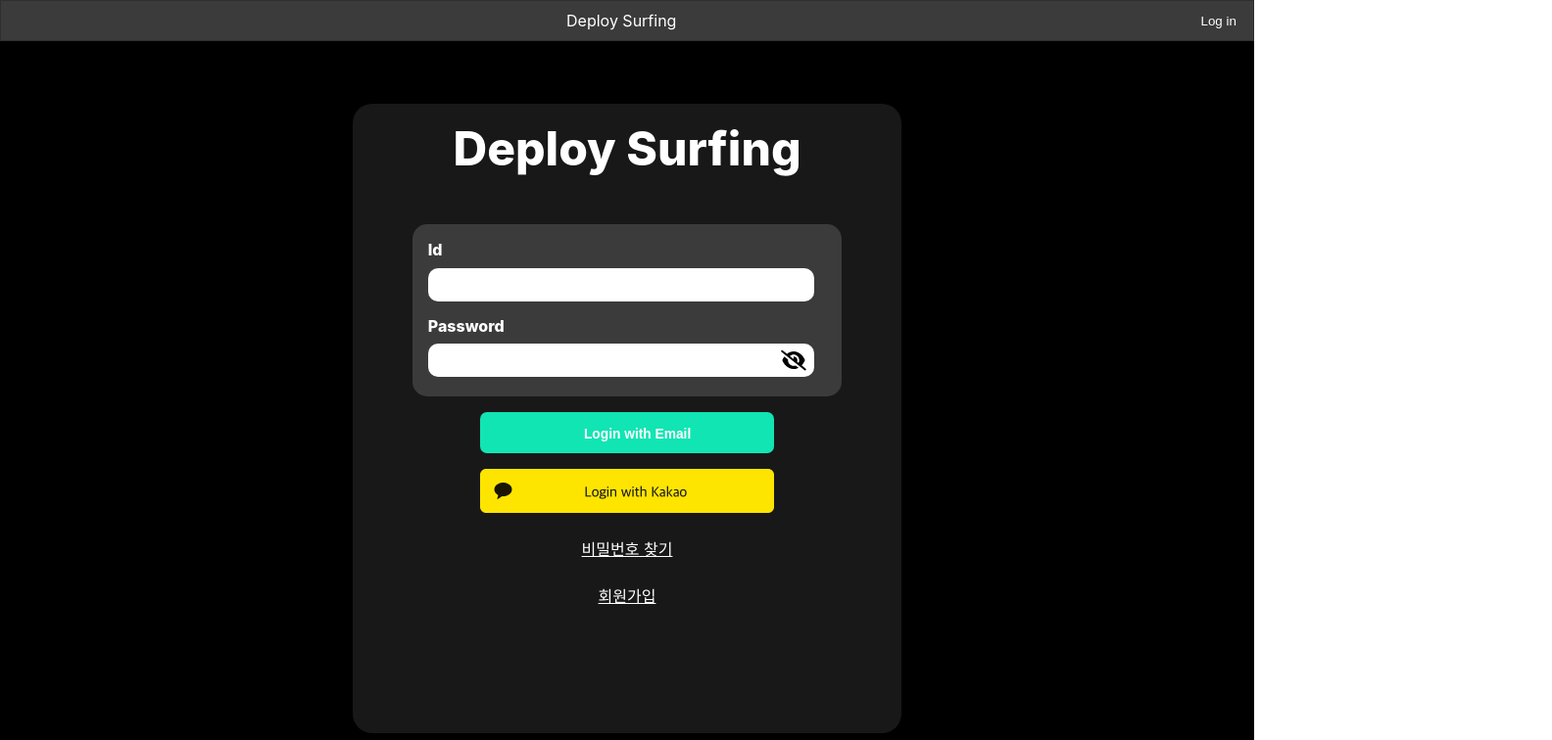
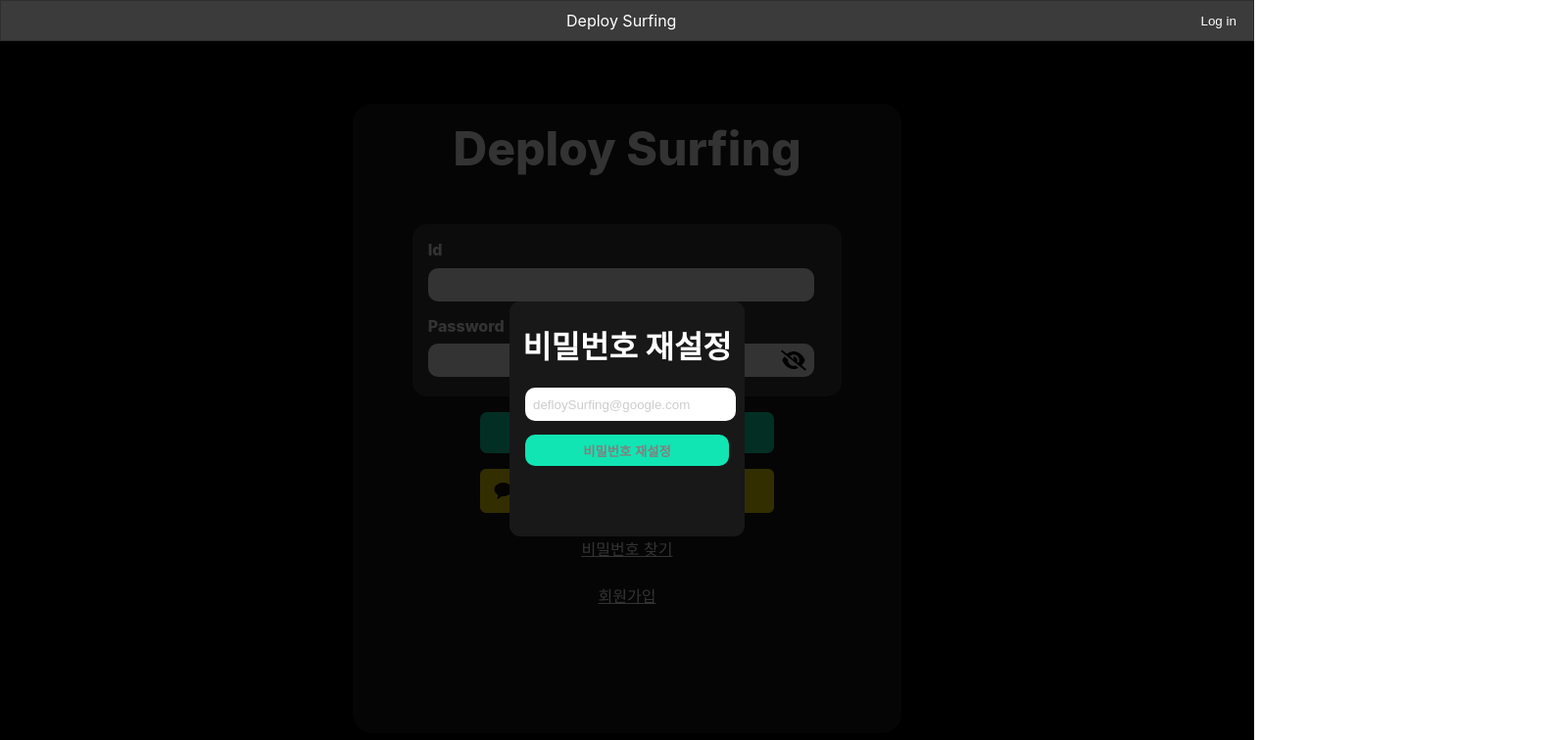
Before and after one commit to k-oyun/Deploy-Surfing, a React (Create React App) app in the folder deploysurfing/: page /login in a window 1280 px wide. Both pictures are taken after a click on the element "비밀번호 찾기". Shown: the top 756 px of the page at 98% size, 1584 px wide, since content can reach past the window. Built offline with nearby package versions, Linux system fonts and the light colour scheme.

Commit message:
design: 로그인 state에 따른 커서, 버튼 색상, 회원가입 모달 변경

```diff
--- a/deploysurfing/src/Routes/Login.tsx
+++ b/deploysurfing/src/Routes/Login.tsx
@@ -1,10 +1,14 @@
-import React, { useState } from "react";
+import React, { useEffect, useState } from "react";
 import styled from "styled-components";
 import Header from "../Components/Header";
 import Footer from "../Components/Footer";
 import { motion } from "framer-motion";
 import KakaoLoginWideImg from "../assets/images/kakao_login_medium_wide.png";
 import { useNavigate } from "react-router-dom";
+
+interface styleType {
+  isPasswordResetPossible?: boolean;
+}
 
 const Wrapper = styled.div`
   display: flex;
@@ -114,9 +118,9 @@
 const LoginBtn = styled.button`
   width: 59.7%;
   height: 2.62rem;
-  color: white;
-  font-weight: 700;
-  font-size: 0.86rem;
+  color: black;
+  font-weight: 400;
+  font-size: 0.9rem;
   margin-top: 1rem;
   margin-bottom: 1rem;
   padding-top: 0.3rem;
@@ -127,11 +131,92 @@
   cursor: pointer;
 `;
 
+const Modal = styled.div`
+  display: flex;
+  width: 100%;
+  height: 40.2rem;
+  margin-top: 5%;
+  margin-bottom: 7%;
+  justify-content: center;
+  align-items: center;
+  background-color: rgb(0, 0, 0, 0.8);
+  position: absolute;
+`;
+
+const EmailVerifyWrapper = styled.div`
+  display: flex;
+  flex-direction: column;
+  width: 15rem;
+  height: 15rem;
+  border-radius: 11px;
+  background-color: #181818;
+  z-index: 1;
+  /* justify-content: center; */
+  align-items: center;
+`;
+
+const EmailVerifyTxt = styled.h1`
+  color: white;
+`;
+
+const EmailVerifyRowWrapper = styled.div`
+  display: flex;
+  width: 100%;
+  height: 2rem;
+  justify-content: space-between;
+`;
+
+const EmailVerifyInput = styled.input`
+  width: 12.8rem;
+  height: 2rem;
+  border: none;
+  border-radius: 10px;
+  margin-left: 1rem;
+  padding-left: 0.5rem;
+  &::placeholder {
+    color: rgb(0, 0, 0, 0.2);
+  }
+`;
+
+const EmailVerifyStatusTxt = styled.span`
+  /* padding-left: 1rem; */
+  padding-top: 1rem;
+  color: white;
+  font-size: 0.9rem;
+  font-weight: 600;
+`;
+
+const ResendVerificationCodeBtn = styled.button<styleType>`
+  width: 87%;
+  height: 2rem;
+  border: none;
+  border-radius: 10px;
+  color: ${(props) => (props.isPasswordResetPossible ? "black" : "grey")};
+  margin-top: 1rem;
+  font-weight: 700;
+  cursor: ${(props) => (props.isPasswordResetPossible ? "pointer" : "default")};
+  background-color: ${(props) => props.theme.mainColor};
+`;
+
+const CloseModalSvg = styled(motion.svg)`
+  display: flex;
+  width: 1rem;
+  margin-left: 117rem;
+  margin-bottom: 50rem;
+  position: absolute;
+  cursor: pointer;
+`;
+
 function Login() {
   const [id, setId] = useState<string>("");
   const [password, setPassword] = useState<string>("");
-  const [isPasswordVisible, setIsPasswordVisible] =
-    useState<string>("password");
+  const [isModalVisible, setIsModalVisible] = useState<boolean>(false);
+  const [emailVerifyMessage, setEmailVerifyMessage] = useState<string>("");
+  const [isPasswordResetPossible, setIsPasswordResetPossible] =
+    useState<boolean>(false);
+  const [isPasswordVisible, setIsPasswordVisible] = useState<
+    "password" | "text"
+  >("password");
   const navigate = useNavigate();
 
   const onchangeId = (text: React.ChangeEvent<HTMLInputElement>) => {
@@ -140,10 +225,70 @@
   const onchangePassword = (text: React.ChangeEvent<HTMLInputElement>) => {
     setPassword(text.target.value);
   };
+
+  const onClickSendResetMail = () => {
+    if (isPasswordResetPossible && id.length !== 0) {
+      setEmailVerifyMessage("재설정 메일을 보내드렸어요!");
+    } else {
+      setEmailVerifyMessage("올바른 이메일 형식을 입력해주세요.");
+    }
+  };
+
+  const validateEmail = (email: React.ChangeEvent<HTMLInputElement>) => {
+    const emailRegExp =
+      /^[A-Za-z0-9_]+[A-Za-z0-9]*[@]{1}[A-Za-z0-9]+[A-Za-z0-9]*[.]{1}[A-Za-z]{1,3}$/;
+
+    if (!emailRegExp.test(email.target.value)) {
+      setEmailVerifyMessage("올바른 이메일 형식을 입력해주세요.");
+      setIsPasswordResetPossible(false);
+    } else {
+      setEmailVerifyMessage("올바른 이메일 형식입니다. ");
+      setIsPasswordResetPossible(true);
+    }
+  };
+  useEffect(() => {
+    console.log("isPasswordResetPossible 상태 변경:", isPasswordResetPossible);
+  }, [isPasswordResetPossible]);
+
   return (
     <>
       <Header />
       <Wrapper>
+        {isModalVisible ? (
+          <Modal>
+            <CloseModalSvg
+              xmlns="http://www.w3.org/2000/svg"
+              viewBox="0 0 384 512"
+              onClick={() => setIsModalVisible(false)}
+            >
+              <path
+                d="M376.6 84.5c11.3-13.6 9.5-33.8-4.1-45.1s-33.8-9.5-45.1 4.1L192 206 56.6 43.5C45.3 29.9 25.1 28.1 11.5 39.4S-3.9 70.9 7.4 84.5L150.3 256 7.4 427.5c-11.3 13.6-9.5 33.8 4.1 45.1s33.8 9.5 45.1-4.1L192 306 327.4 468.5c11.3 13.6 31.5 15.4 45.1 4.1s15.4-31.5 4.1-45.1L233.7 256 376.6 84.5z"
+                fill="white"
+              />
+            </CloseModalSvg>
+            <EmailVerifyWrapper>
+              <EmailVerifyTxt>비밀번호 재설정</EmailVerifyTxt>
+              <EmailVerifyRowWrapper>
+                <EmailVerifyInput
+                  placeholder="defloySurfing@google.com"
+                  onChange={(text) => {
+                    onchangeId(text);
+                    validateEmail(text);
+                  }}
+                ></EmailVerifyInput>
+              </EmailVerifyRowWrapper>
+              <ResendVerificationCodeBtn
+                isPasswordResetPossible={isPasswordResetPossible}
+                onClick={() => {
+                  onClickSendResetMail();
+                }}
+              >
+                비밀번호 재설정
+              </ResendVerificationCodeBtn>
+              <EmailVerifyStatusTxt>{emailVerifyMessage}</EmailVerifyStatusTxt>
+            </EmailVerifyWrapper>
+          </Modal>
+        ) : null}
         <UserInfoWrapper>
           <LogoTxt>Deploy Surfing</LogoTxt>
           <UserInfo>
@@ -202,7 +347,13 @@
             <Kakao src={KakaoLoginWideImg}></Kakao>
 
             <TxtWrapper>
-              <ForgotPassword>비밀번호 찾기</ForgotPassword>
+              <ForgotPassword
+                onClick={() => {
+                  setIsModalVisible(true);
+                }}
+              >
+                비밀번호 찾기
+              </ForgotPassword>
             </TxtWrapper>
             <TxtWrapper>
               <SignUp
--- a/deploysurfing/src/Routes/Register.tsx
+++ b/deploysurfing/src/Routes/Register.tsx
@@ -58,7 +58,7 @@
   border-radius: 10px;
   margin-left: 0.4rem;
   margin-right: 0.9rem;
-  color: white;
+  color: black;
   font-weight: 700;
   cursor: pointer;
   background-color: ${(props) => props.theme.mainColor};
@@ -77,7 +77,7 @@
   height: 2rem;
   border: none;
   border-radius: 10px;
-  color: white;
+  color: black;
   /* margin-left: 1rem; */
   margin-top: 1rem;
   font-weight: 700;
@@ -193,7 +193,17 @@
   border-radius: 11px;
   font-size: 1.2rem;
   font-weight: 800;
+  /* color: white; */
   background-color: ${(props) => props.theme.mainColor};
+  cursor: pointer;
+`;
+
+const CloseModalSvg = styled(motion.svg)`
+  display: flex;
+  width: 1rem;
+  margin-left: 117rem;
+  margin-bottom: 50rem;
+  position: absolute;
   cursor: pointer;
 `;
 function Register() {
@@ -289,7 +299,7 @@
   const authcode = "123456";
   const CheckAuthCode = () => {
     if (userTypeCode !== authcode) {
-      setEmailVerifyMessage("인증번호가 일치하지않아요!");
+      setEmailVerifyMessage("인증번호가 일치하지 않아요!");
     }
   };
 
@@ -299,6 +309,16 @@
       <Wrapper>
         {isEmailVerifyPossible ? (
           <Modal>
+            <CloseModalSvg
+              xmlns="http://www.w3.org/2000/svg"
+              viewBox="0 0 384 512"
+              onClick={() => setIsEmailVerifyPossible(false)}
+            >
+              <path
+                d="M376.6 84.5c11.3-13.6 9.5-33.8-4.1-45.1s-33.8-9.5-45.1 4.1L192 206 56.6 43.5C45.3 29.9 25.1 28.1 11.5 39.4S-3.9 70.9 7.4 84.5L150.3 256 7.4 427.5c-11.3 13.6-9.5 33.8 4.1 45.1s33.8 9.5 45.1-4.1L192 306 327.4 468.5c11.3 13.6 31.5 15.4 45.1 4.1s15.4-31.5 4.1-45.1L233.7 256 376.6 84.5z"
+                fill="white"
+              />
+            </CloseModalSvg>
             <EmailVerifyWrapper>
               <EmailVerifyTxt>이메일 인증</EmailVerifyTxt>
               <EmailVerifyRowWrapper>
@@ -344,7 +364,7 @@
               <MessageWrapper>
                 <Message> {idMessage}</Message>
                 <EmailDuplicateCheckBtn
-                  disabled={isIdCanBeUsed ? false : true}
+                  disabled={!isIdCanBeUsed}
                   onClick={() => {
                     EmailDuplicateCheck();
                   }}
```
